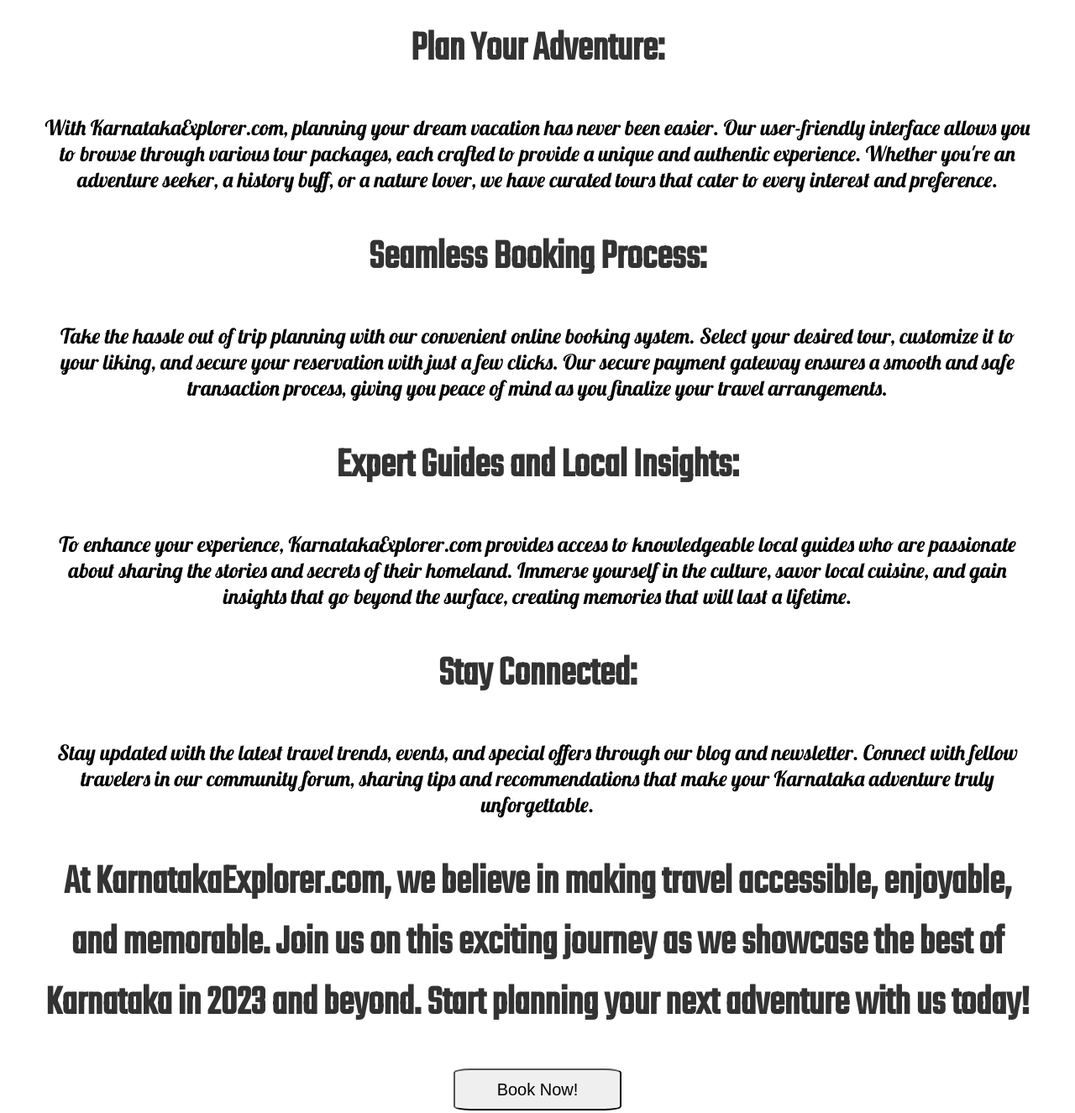
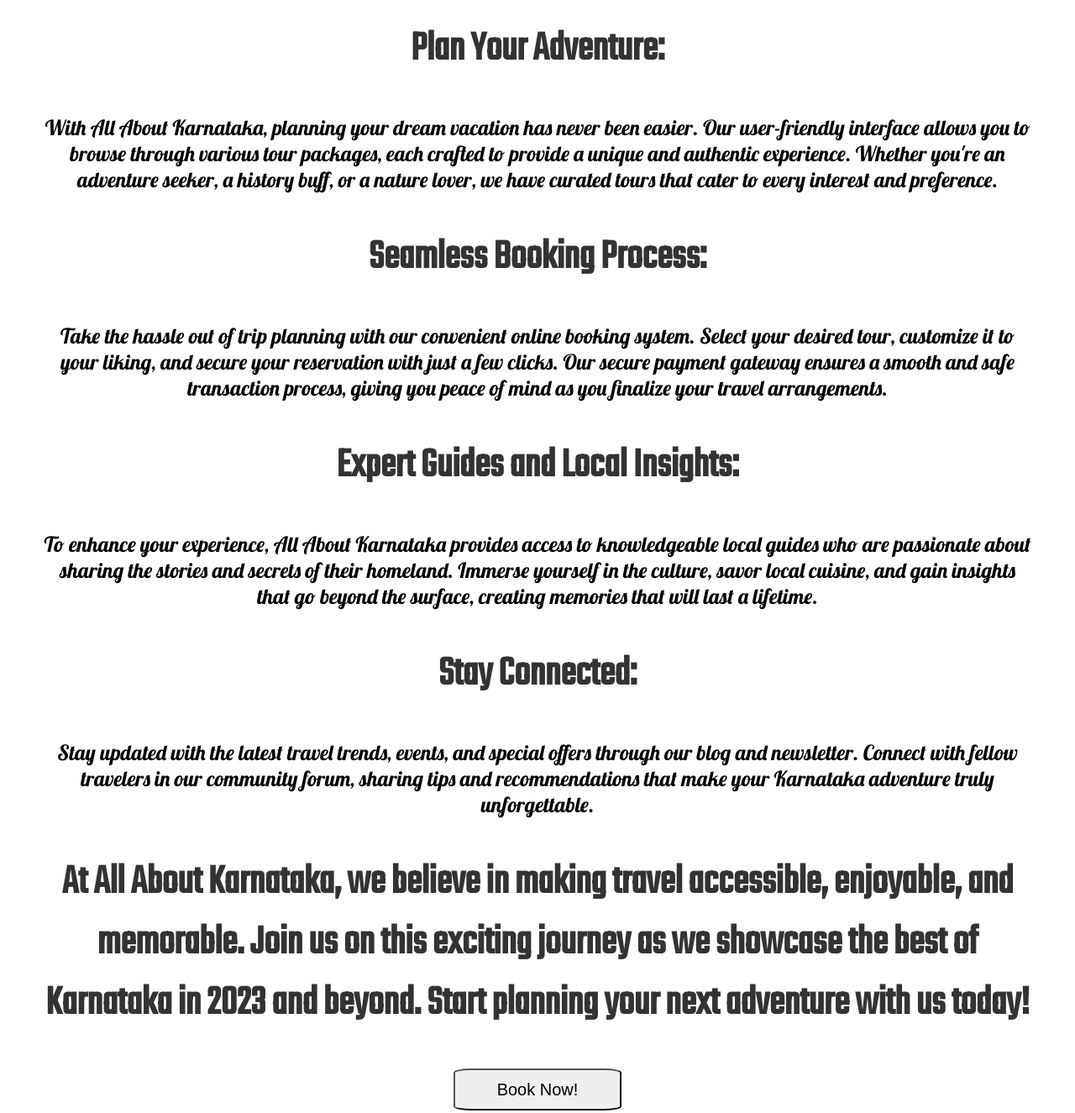
Before and after one commit to sanjanakini/allaboutkarnataka, a plain HTML site: page about.html in a window 1280 px wide. Shown: the part 1700-3025 px from the top of the page at 84% size. Drawn offline with Linux system fonts and the light colour scheme; a web font is replaced by a local one.

Commit message:
Add files via upload

```diff
--- a/about.html
+++ b/about.html
@@ -47,18 +47,18 @@
         <p>Embark on a virtual journey through Karnataka's diverse landscapes, from the majestic Western Ghats to the pristine beaches of the Arabian Sea. Explore ancient temples, royal palaces, and bustling markets that showcase the state's rich heritage and cultural tapestry. Our website serves as a comprehensive guide, offering detailed information about each destination, along with captivating visuals to give you a glimpse of the beauty that awaits.</p>
 
         <h2>Plan Your Adventure:</h2>
-            <p>With KarnatakaExplorer.com, planning your dream vacation has never been easier. Our user-friendly interface allows you to browse through various tour packages, each crafted to provide a unique and authentic experience. Whether you're an adventure seeker, a history buff, or a nature lover, we have curated tours that cater to every interest and preference.</p>
+            <p>With All About Karnataka, planning your dream vacation has never been easier. Our user-friendly interface allows you to browse through various tour packages, each crafted to provide a unique and authentic experience. Whether you're an adventure seeker, a history buff, or a nature lover, we have curated tours that cater to every interest and preference.</p>
 
         <h2>Seamless Booking Process:</h2>
            <p>Take the hassle out of trip planning with our convenient online booking system. Select your desired tour, customize it to your liking, and secure your reservation with just a few clicks. Our secure payment gateway ensures a smooth and safe transaction process, giving you peace of mind as you finalize your travel arrangements.</p>
 
         <h2>Expert Guides and Local Insights:</h2>
-            <p>To enhance your experience, KarnatakaExplorer.com provides access to knowledgeable local guides who are passionate about sharing the stories and secrets of their homeland. Immerse yourself in the culture, savor local cuisine, and gain insights that go beyond the surface, creating memories that will last a lifetime.</p>
+            <p>To enhance your experience, All About Karnataka provides access to knowledgeable local guides who are passionate about sharing the stories and secrets of their homeland. Immerse yourself in the culture, savor local cuisine, and gain insights that go beyond the surface, creating memories that will last a lifetime.</p>
 
         <h2>Stay Connected:</h2>
         <p>Stay updated with the latest travel trends, events, and special offers through our blog and newsletter. Connect with fellow travelers in our community forum, sharing tips and recommendations that make your Karnataka adventure truly unforgettable.</p>
 
-        <h2>At KarnatakaExplorer.com, we believe in making travel accessible, enjoyable, and memorable. Join us on this exciting journey as we showcase the best of Karnataka in 2023 and beyond. Start planning your next adventure with us today!</h2>
+        <h2>At All About Karnataka, we believe in making travel accessible, enjoyable, and memorable. Join us on this exciting journey as we showcase the best of Karnataka in 2023 and beyond. Start planning your next adventure with us today!</h2>
 
         <a href="https://www.makemytrip.com">
             <button>Book Now!</button>
```
